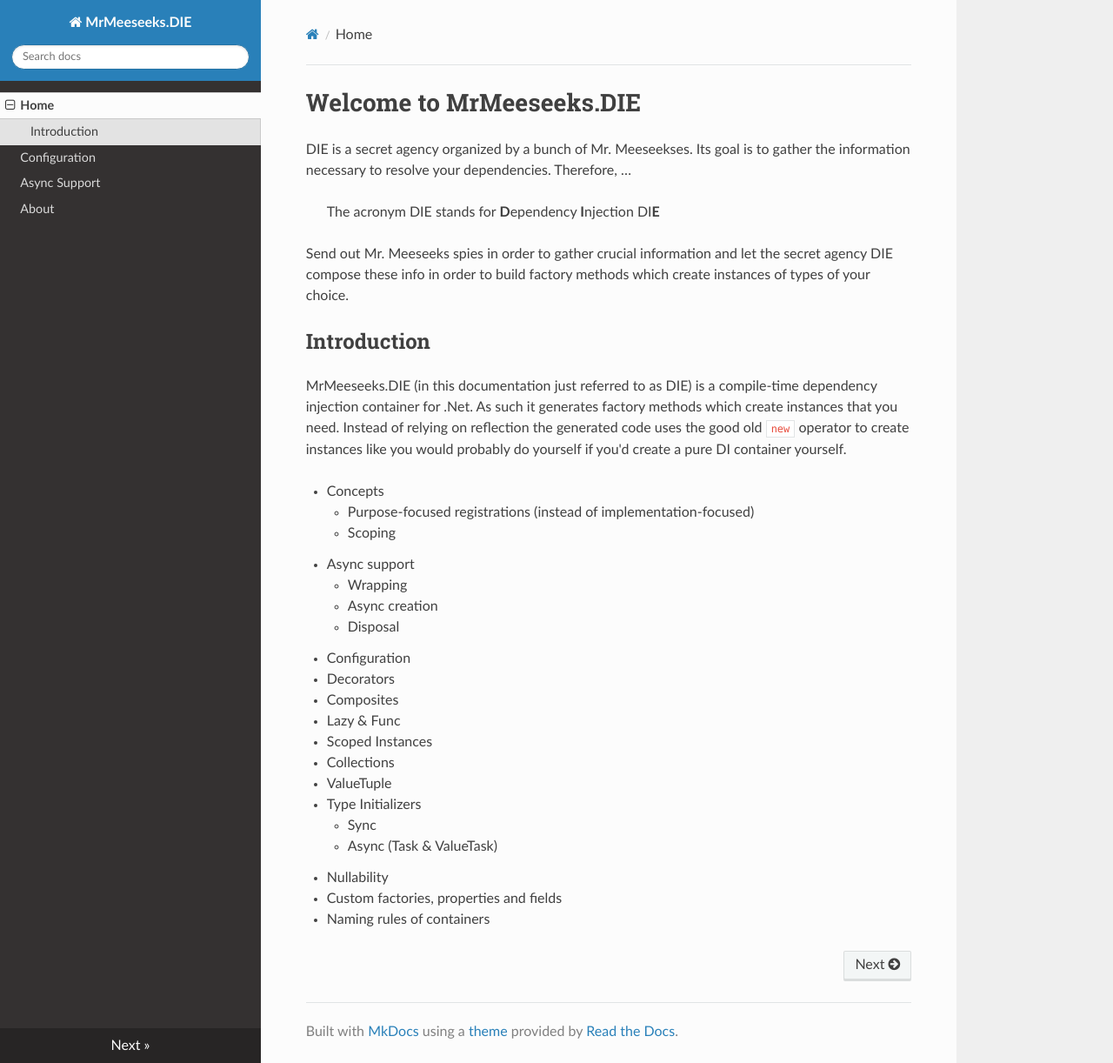
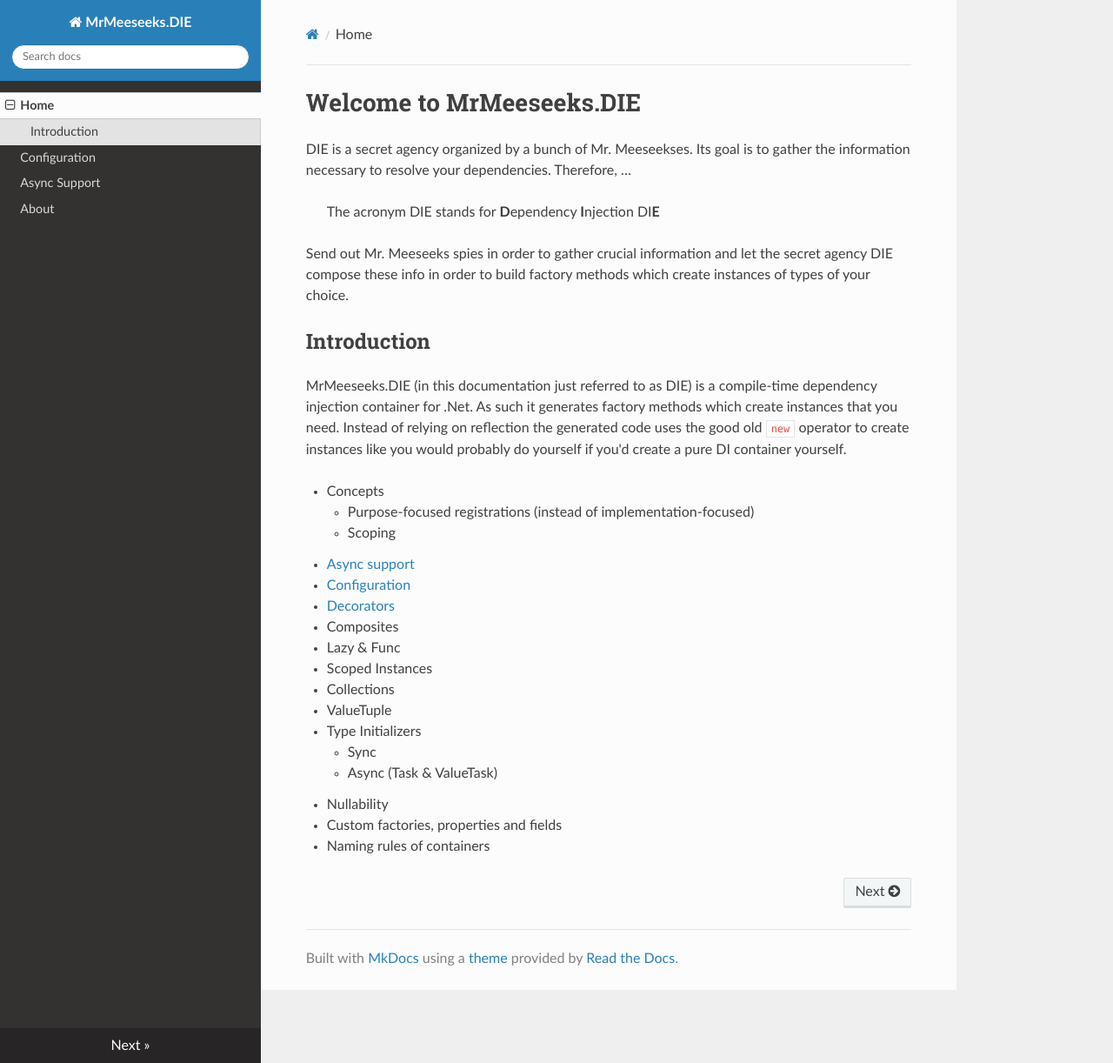
Before and after one commit to Yeah69/MrMeeseeks.DIE.Docs, an MkDocs documentation site: the page built from docs/index.md, in a window 1280 px wide and 1222 px high. Shown: the whole window at 87% size. Built offline with MkDocs 1.6.1, drawn with Linux system fonts in a browser that asks for light colours; nearby versions of some CDN libraries.

Commit message:
Improving async support article

```diff
--- a/docs/index.md
+++ b/docs/index.md
@@ -13,12 +13,9 @@
 - Concepts
     - Purpose-focused registrations (instead of implementation-focused)
     - Scoping
-- Async support
-    - Wrapping
-    - Async creation
-    - Disposal
-- Configuration
-- Decorators
+- [Async support](async-support.md)
+- [Configuration](configuration.md)
+- [Decorators](decorators.md)
 - Composites
 - Lazy & Func
 - Scoped Instances
```
Also changed, not shown: docs/async-support.md (+16 -11 lines).
